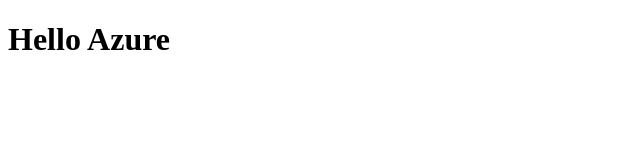
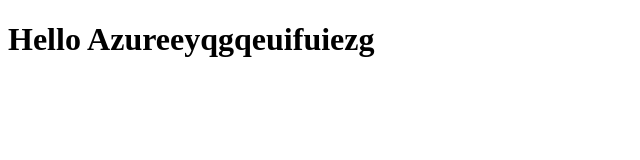
Before and after one commit to BenoitWannes/demo, a plain HTML site: page index.html in a window 1280 px wide. Shown: the whole page, without its empty margins (0-640 px from the left). Drawn offline with Linux system fonts and the light colour scheme.

Commit message:
'2deversie'

```diff
--- a/index.html
+++ b/index.html
@@ -5,6 +5,6 @@
     <title>Title</title>
 </head>
 <body>
-    <h1>Hello Azure</h1>
+    <h1>Hello Azureeyqgqeuifuiezg</h1>
 </body>
 </html>
```
